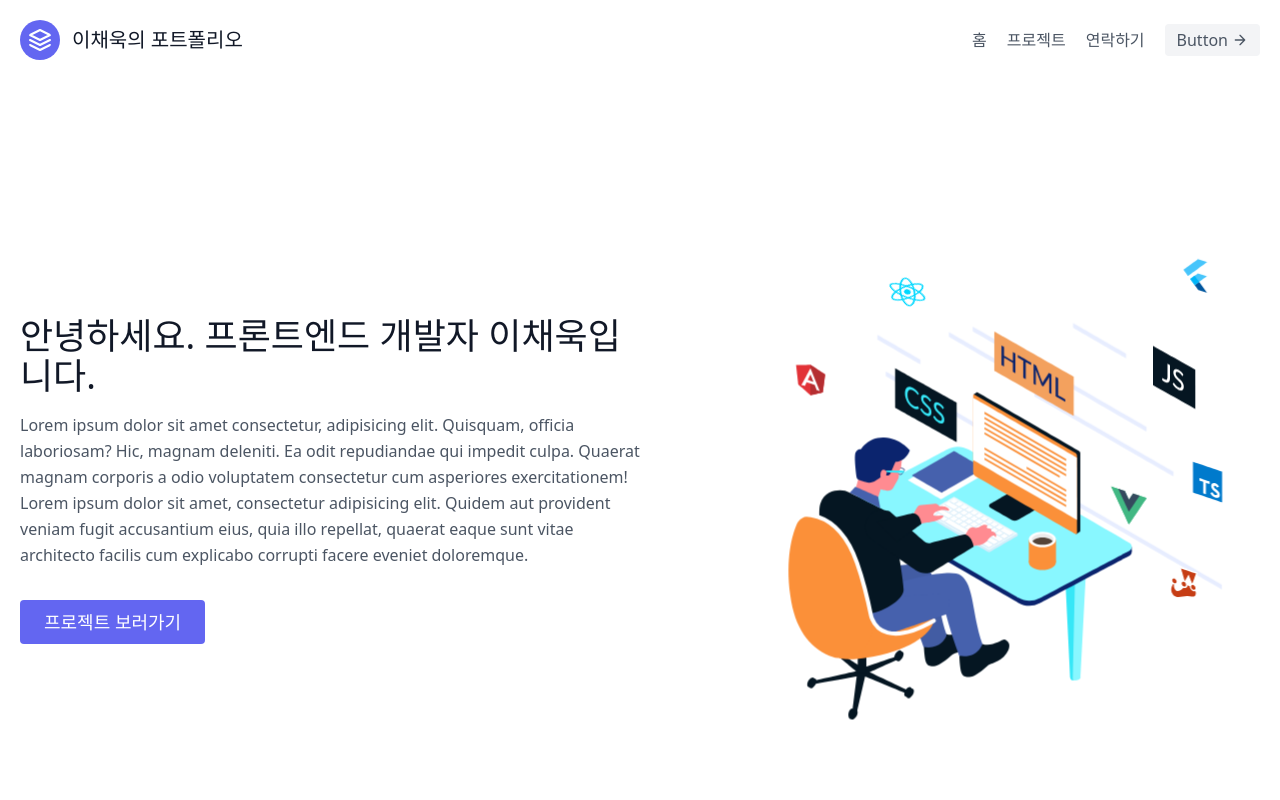
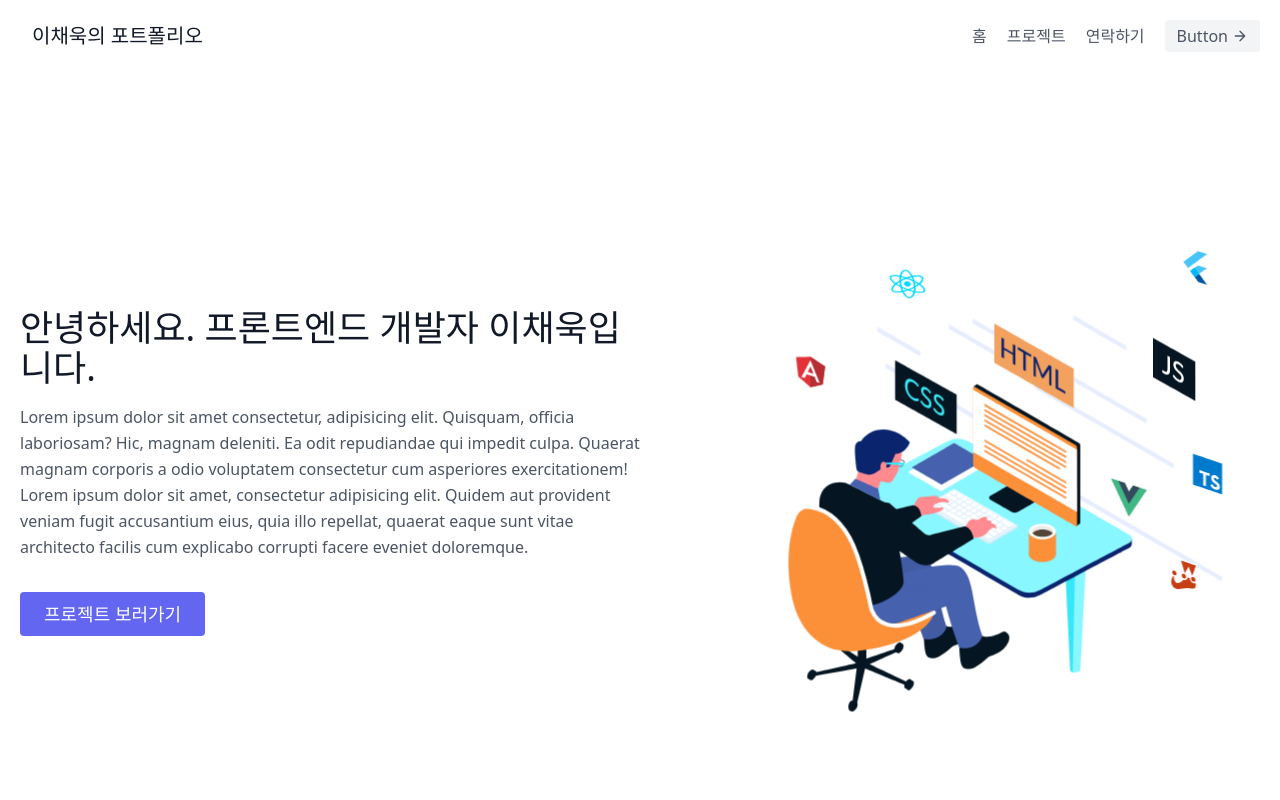
Before and after one commit to codnr98/next-portfolio, a Next.js app: page / in a window 1280 px wide. Shown: the top 800 px of the page. Built offline with nearby package versions, Linux system fonts and the light colour scheme.

Commit message:
feat: Link 작업, projects 페이지에 Head 추가

```diff
--- a/components/Header.tsx
+++ b/components/Header.tsx
@@ -1,26 +1,25 @@
+import Link from 'next/link'
+
 const Header = () => {
   return (
     <header className="text-gray-600 body-font">
       <div className="container mx-auto flex flex-wrap p-5 flex-col md:flex-row items-center">
-        <a className="flex title-font font-medium items-center text-gray-900 mb-4 md:mb-0">
-          <svg
-            xmlns="http://www.w3.org/2000/svg"
-            fill="none"
-            stroke="currentColor"
-            stroke-linecap="round"
-            stroke-linejoin="round"
-            stroke-width="2"
-            className="w-10 h-10 text-white p-2 bg-indigo-500 rounded-full"
-            viewBox="0 0 24 24"
-          >
-            <path d="M12 2L2 7l10 5 10-5-10-5zM2 17l10 5 10-5M2 12l10 5 10-5" />
-          </svg>
+        <Link
+          href="/"
+          className="flex title-font font-medium items-center text-gray-900 mb-4 md:mb-0"
+        >
           <span className="ml-3 text-xl">이채욱의 포트폴리오</span>
-        </a>
+        </Link>
         <nav className="md:ml-auto flex flex-wrap items-center text-base justify-center">
-          <a className="mr-5 hover:text-gray-900">홈</a>
-          <a className="mr-5 hover:text-gray-900">프로젝트</a>
-          <a className="mr-5 hover:text-gray-900">연락하기</a>
+          <Link href="/" className="mr-5 hover:text-gray-900">
+            홈
+          </Link>
+          <Link href="projects" className="mr-5 hover:text-gray-900">
+            프로젝트
+          </Link>
+          <Link href="about-me" className="mr-5 hover:text-gray-900">
+            연락하기
+          </Link>
         </nav>
         <button className="inline-flex items-center bg-gray-100 border-0 py-1 px-3 focus:outline-none hover:bg-gray-200 rounded text-base mt-4 md:mt-0">
           Button
--- a/pages/index.tsx
+++ b/pages/index.tsx
@@ -9,7 +9,7 @@ const Home = () => {
         <title>codnr 포트폴리오</title>
         <meta name="description" content="codnr의 포트폴리오 입니다." />
       </Head>
-      <section className="flex min-h-screen flex-col items-center justify-center   text-gray-600 body-font">
+      <section className="flex min-h-screen flex-col items-center justify-center text-gray-600 body-font">
         <div className="container mx-auto flex px-5 py-24 md:flex-row flex-col items-center">
           <Hero />
         </div>
--- a/pages/projects.tsx
+++ b/pages/projects.tsx
@@ -1,8 +1,13 @@
 import Layout from '@/components/layout'
+import Head from 'next/head'
 
 const Projects = () => {
   return (
     <Layout>
+      <Head>
+        <title>codnr 포트폴리오</title>
+        <meta name="description" content="codnr의 포트폴리오 입니다." />
+      </Head>
       <h1>프로젝트</h1>
     </Layout>
   )
```
